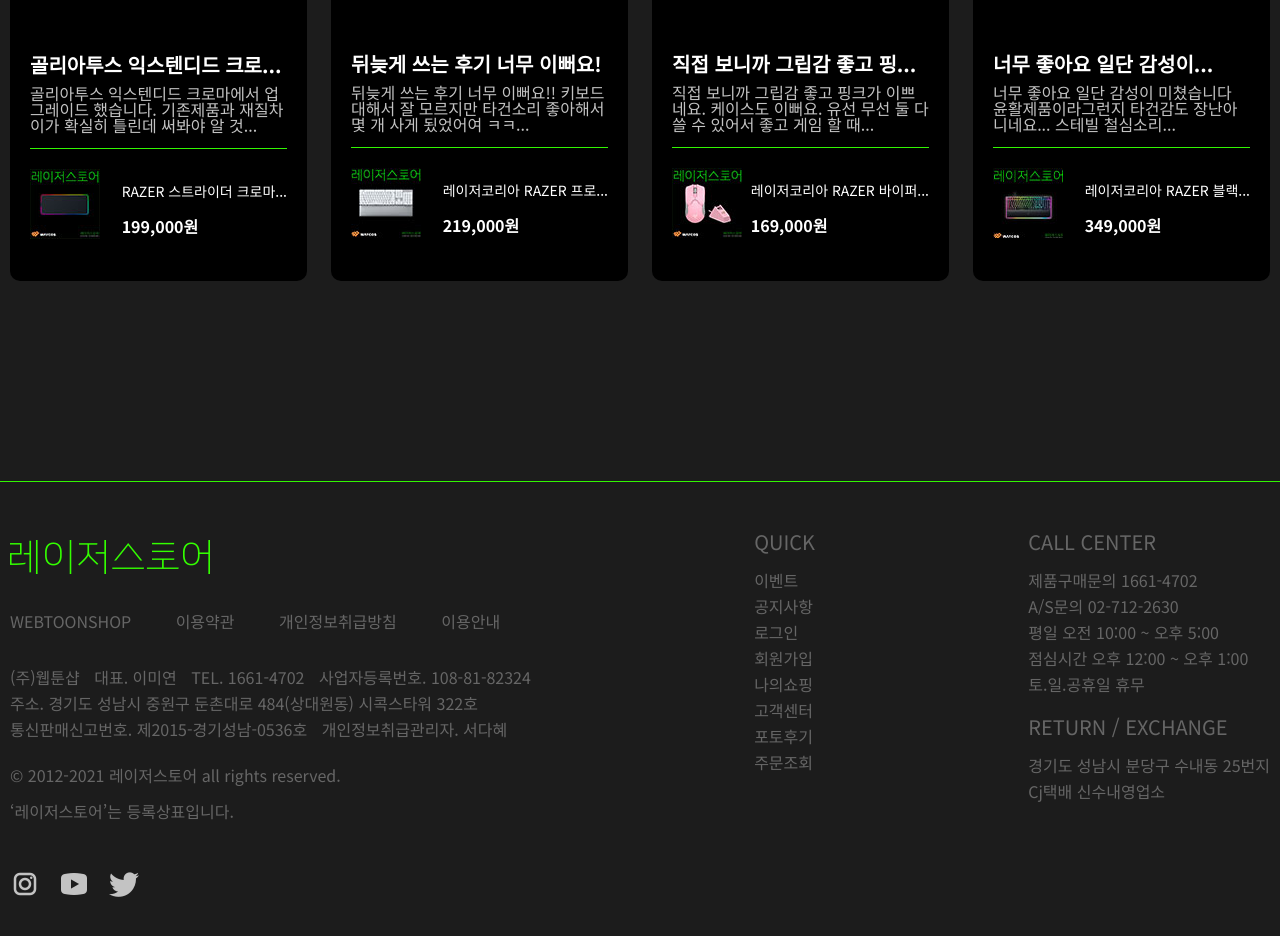
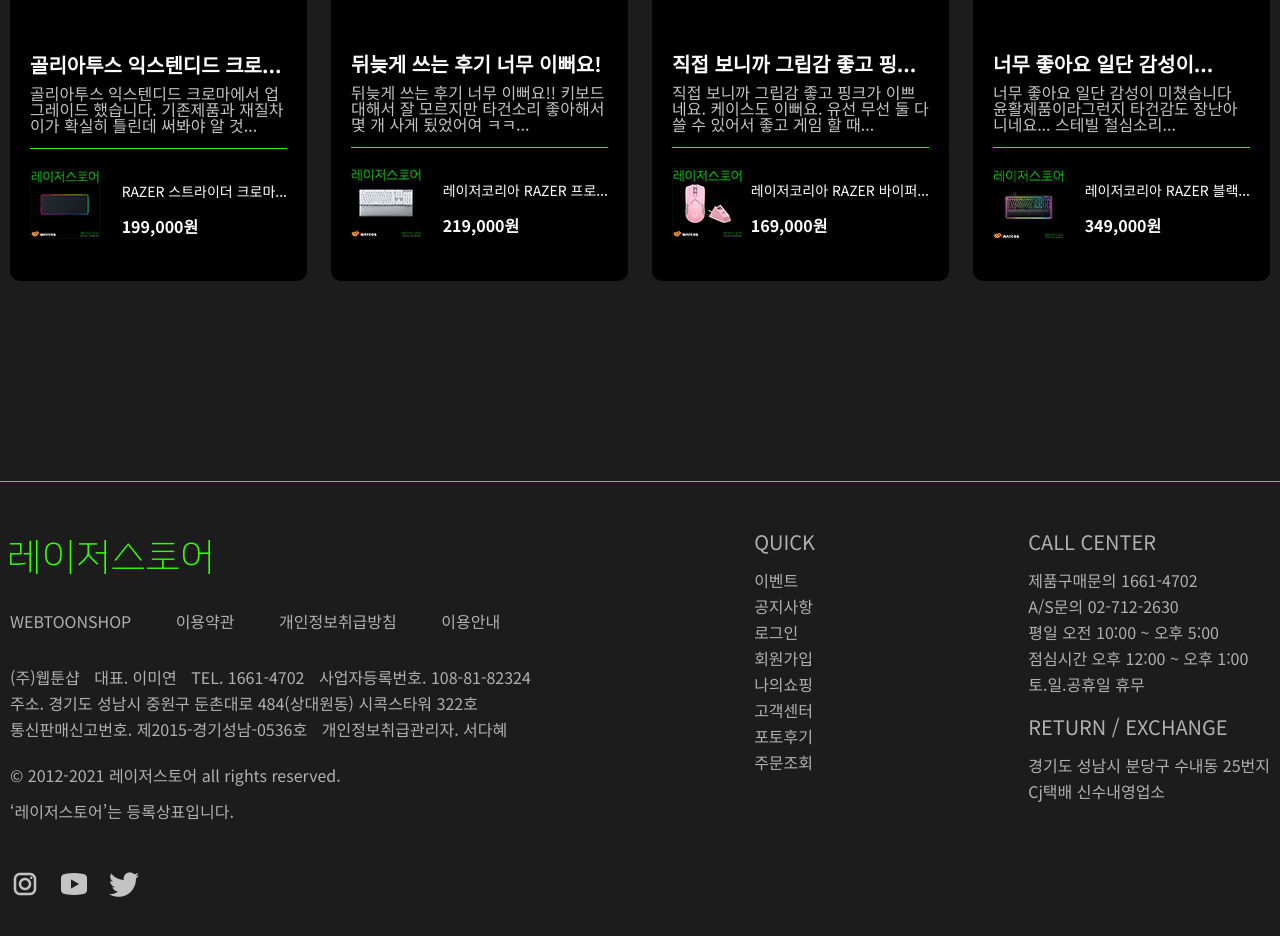
Before and after one commit to alstjq74123333/test2, a plain HTML site: page index.html in a window 1280 px wide. Shown: the part 3394-4330 px from the top of the page. Drawn offline with Linux system fonts and the light colour scheme.

Commit message:
Add files via upload

```diff
--- a/css/razer.css
+++ b/css/razer.css
@@ -254,7 +254,7 @@ main .cont02 .inner .list .item .box .bt_item .price h5 {
 footer {
     border-top: 1px solid #32f502;
     padding-top: 50px;
-    color: #666;
+    color: #B0B0B0;
 }
 
 footer .inner {
```
